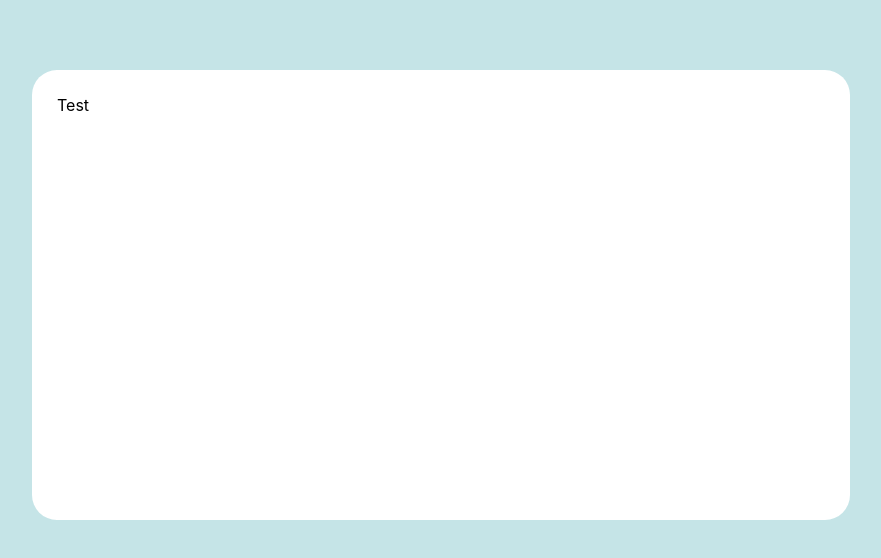
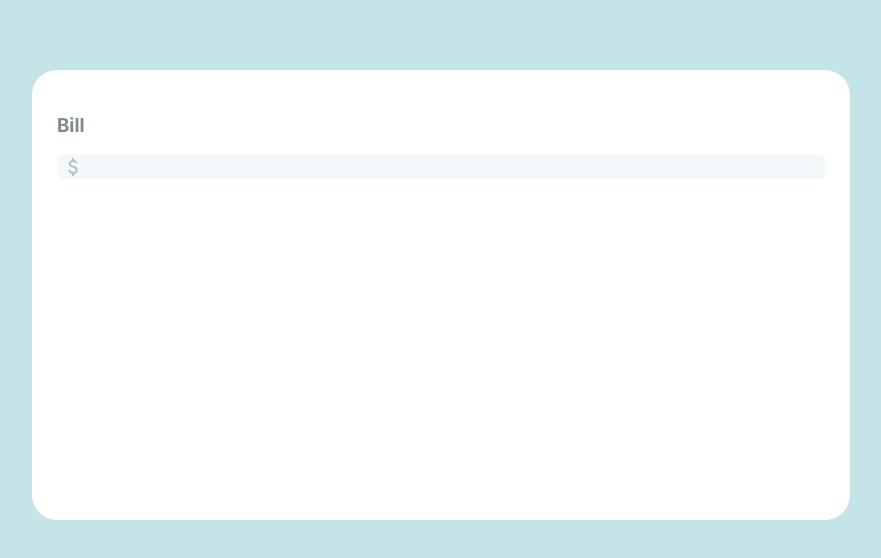
Before and after one commit to im-victor-mendez/tip_calculator, a React (Create React App) app: page / in a window 1280 px wide. Shown: the part 222-780 px from the top of the page, without its empty margins (199-1080 px from the left). Built offline with nearby package versions, Linux system fonts and the light colour scheme.

Commit message:
Finished at the moment Input component style.

```diff
--- a/public/index.html
+++ b/public/index.html
@@ -7,6 +7,7 @@
       name="description"
       content="Web site created using create-react-app"
     />
+    <link rel="stylesheet" href="https://fonts.googleapis.com/css2?family=Material+Symbols+Outlined:opsz,wght,FILL,GRAD@20..48,100..700,0..1,-50..200" />
     <title>Tip Calculator</title>
   </head>
   <body>
--- a/src/App.js
+++ b/src/App.js
@@ -1,5 +1,6 @@
 import './App.scss';
 import Board from './components/Board';
+import Input from './components/Input';
 
 function App() {
   return (
@@ -8,7 +9,7 @@ function App() {
         <h1>SPLI</h1>
         <h1>TTER</h1>
       </div>
-      <Board view={'Test'} />
+      <Board view={<Input name='Bill' type='number' icon='Attach_Money' />} />
     </section>
   );
 }
--- /dev/null
+++ b/src/components/Input.jsx
@@ -0,0 +1,15 @@
+import React from 'react'
+import '../styles/Input.scss'
+
+/* props = name, type, icon */
+function Input(props) {
+  return (
+    <div className='input'>
+        <h1 id='name'>{props.name}</h1>
+        <input type={props.type} />
+        <i id='icon' className='material-symbols-outlined'>{props.icon}</i>
+    </div>
+  )
+}
+
+export default Input
--- a/src/consts/colors.scss
+++ b/src/consts/colors.scss
@@ -1,3 +1,6 @@
 :root {
     --background-app: #C5E4E7;
+    --background-input: #F3F8FB;
+    --color-input: #B4C4C3;
+    --color-input-name: #7F8C8C;
 }
--- /dev/null
+++ b/src/styles/Input.scss
@@ -0,0 +1,23 @@
+.input {
+    #name {
+        color: var(--color-input-name);
+    }
+
+    #icon {
+        position: relative;
+        top: -24px;
+        left: 4px;
+        color: var(--color-input);
+    }
+
+    input {
+        background-color: var(--background-input);
+        color: var(--color-input);
+        border: 0px;
+        border-radius: 5px;
+        text-align: end;
+        width: 100%;
+        height: 24px;
+        padding: 0px;
+    }
+}
```
